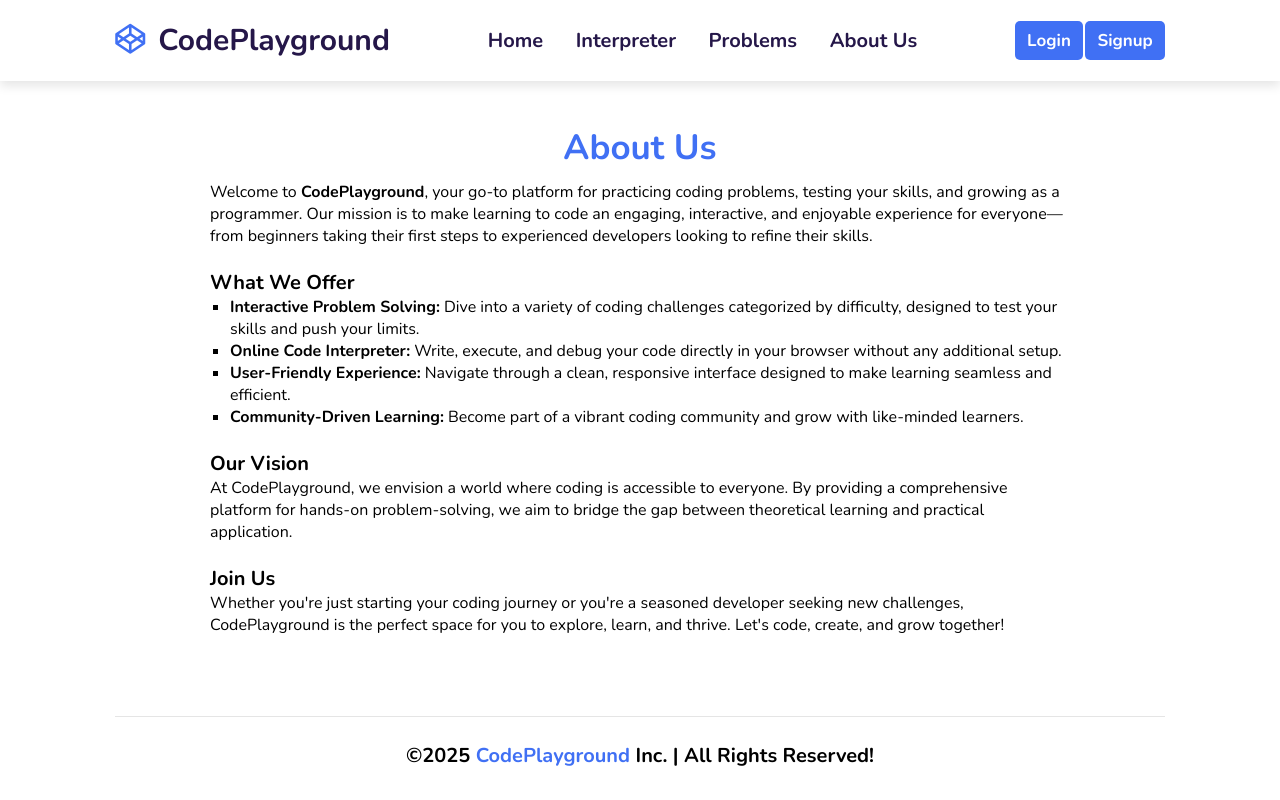
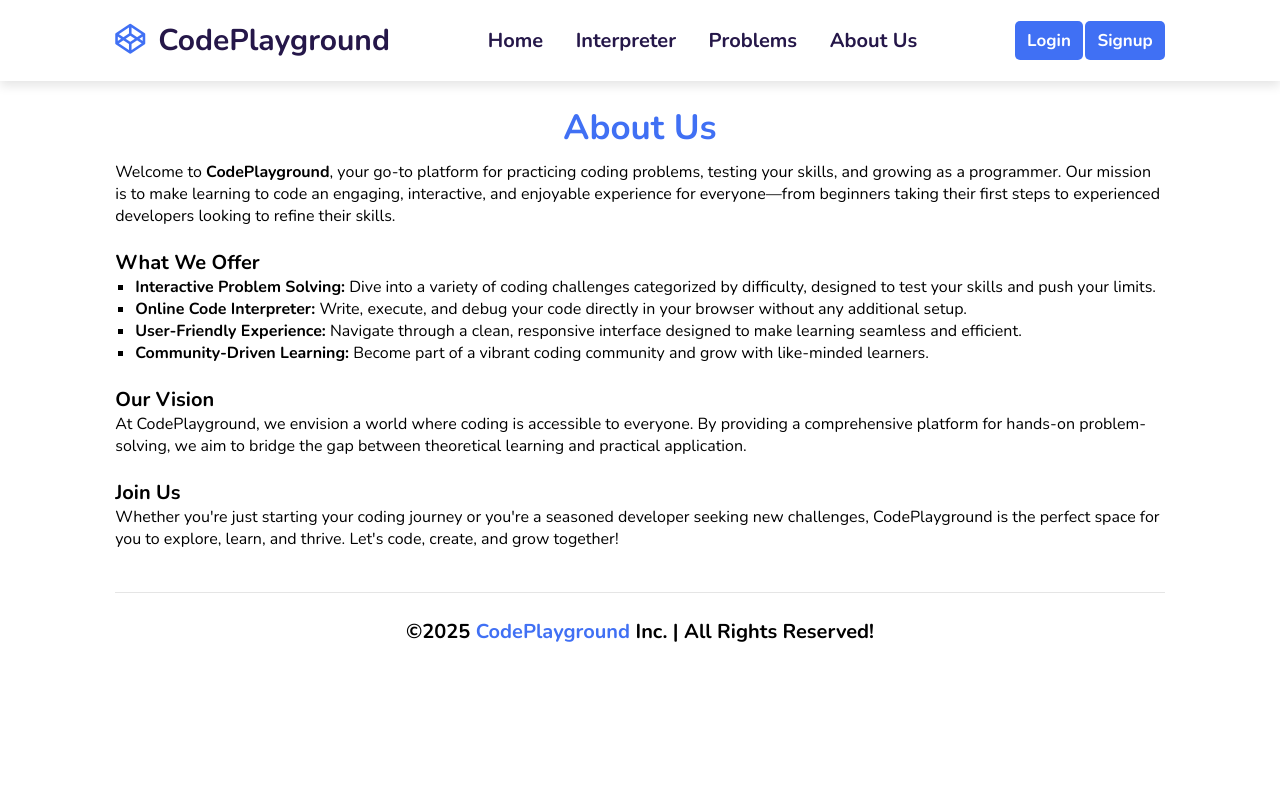
Before and after one commit to Technical-D/CodePlayground, a Django app: page /about/ in a window 1280 px wide. Run offline with Django 5.2, Linux system fonts and the light colour scheme; some libraries are stand-ins or nearby versions.

Commit message:
update:about-us-css-updated

```diff
--- a/static/app/style.css
+++ b/static/app/style.css
@@ -249,14 +249,10 @@ section{
     margin-bottom: 20px;
 }
 .about-us{
-    padding-top: 60px;
+    padding-top: 90px;
     padding-bottom: 0;
 }
 .about-us .container {
-    max-width: 900px;
-    margin: 30px auto;
-    padding: 20px;
-    background: #fff;
     font-size: 1.6rem;
 }
 
```
